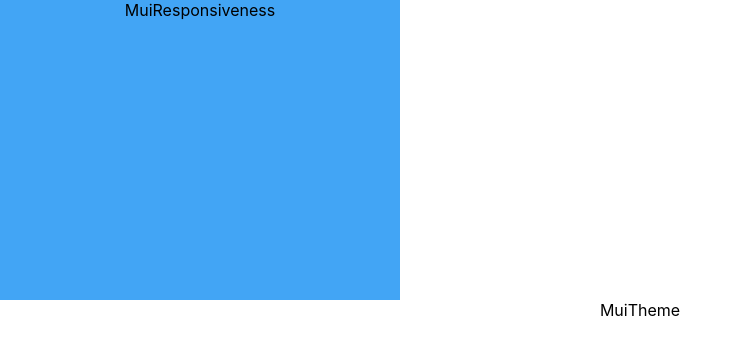
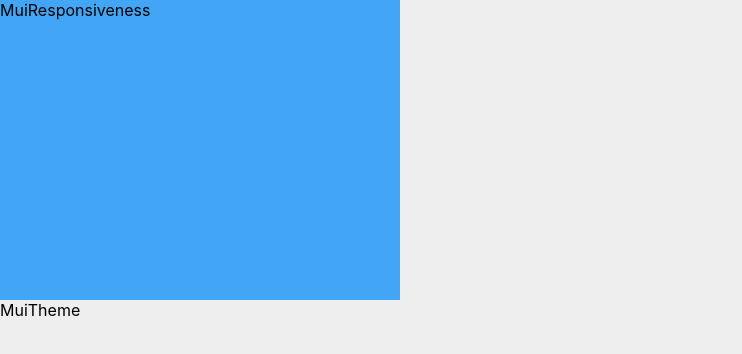
Before and after one commit to Babina081/MUI-Practice-Components, a React (Create React App) app: page / in a window 1280 px wide. Shown: the top 354 px of the page, without its empty margins (0-742 px from the left). Built offline with nearby package versions, Linux system fonts and the light colour scheme.

Commit message:
Update: css

```diff
--- a/src/App.css
+++ b/src/App.css
@@ -1,5 +1,9 @@
 .App {
-  text-align: center;
+  /* padding: 4rem; */
+}
+
+body{
+  background-color: #eeeeee;
 }
 
 .App-logo {
```
